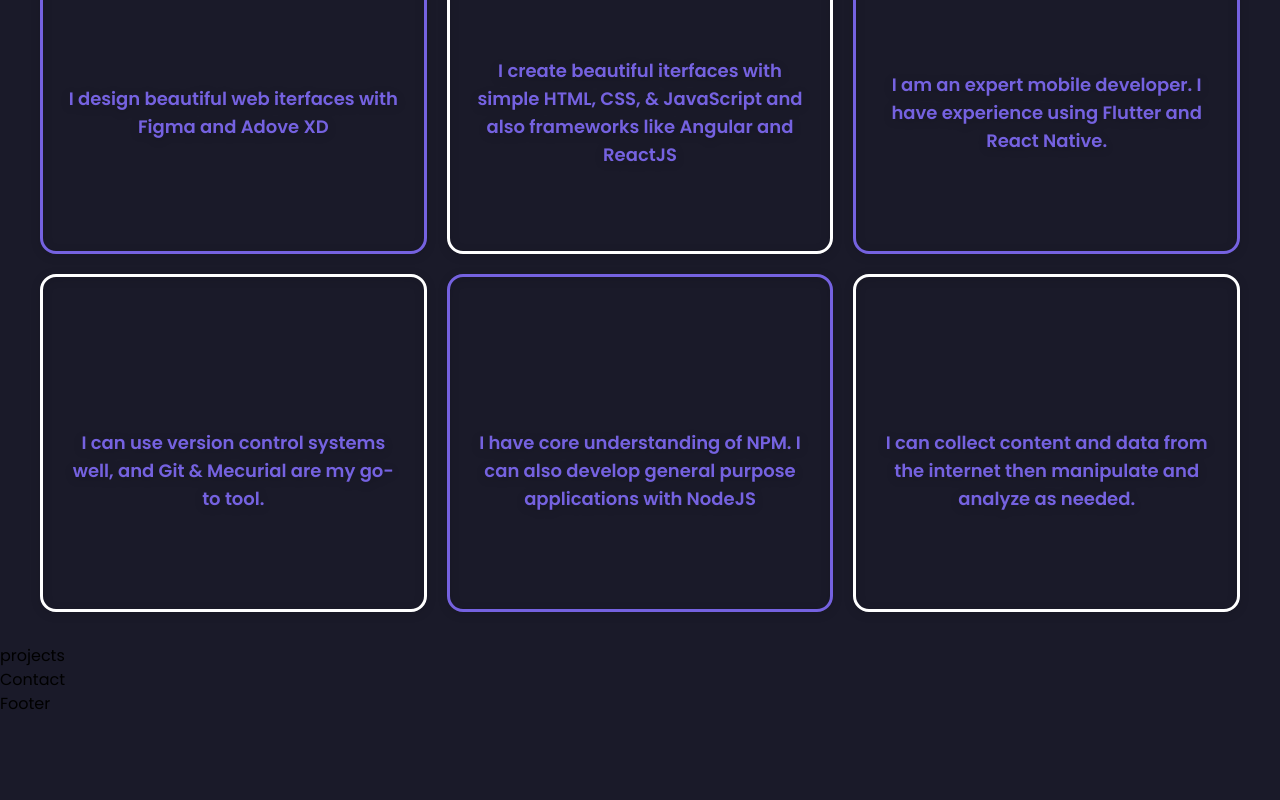
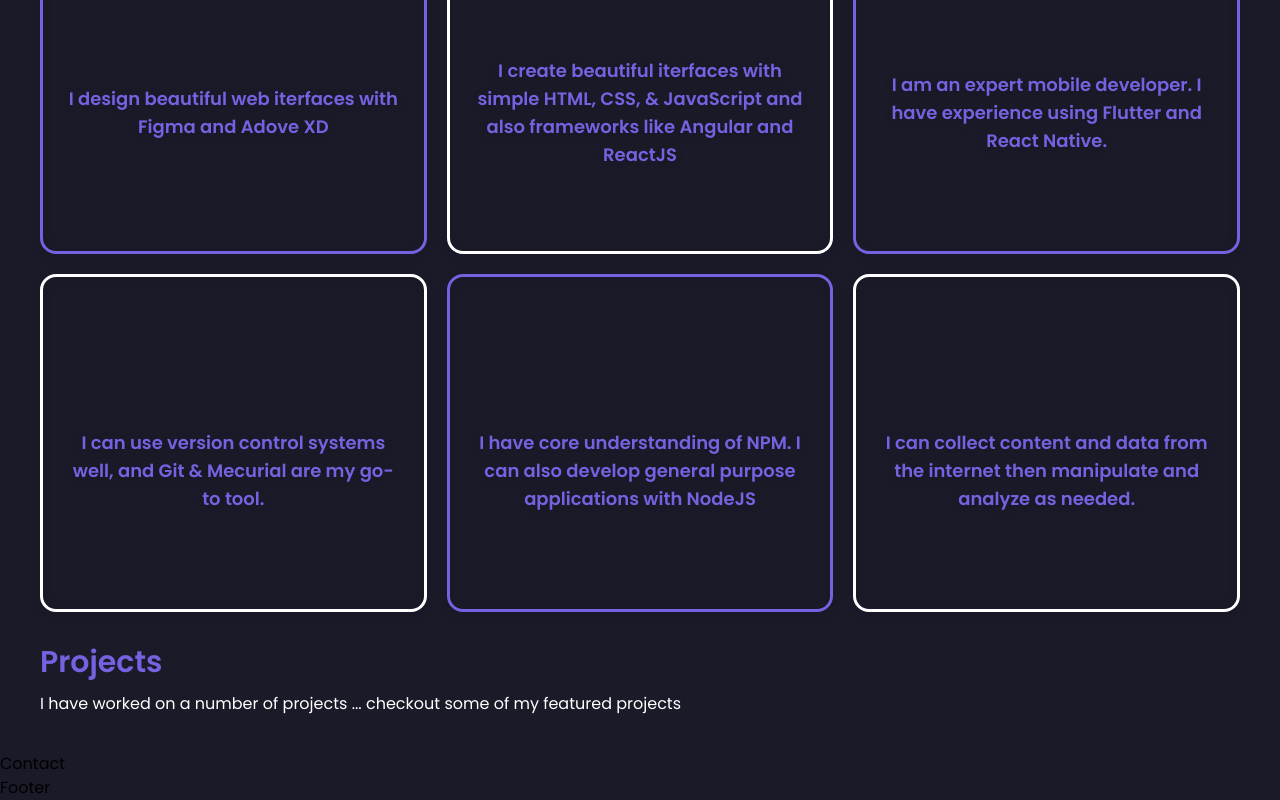
Before and after one commit to preston176/Personal-Portfolio, a React (Vite) app: page / in a window 1280 px wide. Shown: the part 1738-2538 px from the top of the page. Before the commit the page ends 2454 px from the top, so only its background shows below. Built offline with nearby package versions, Linux system fonts and the light colour scheme.

Commit message:
projects text

```diff
--- a/src/components/Projects.jsx
+++ b/src/components/Projects.jsx
@@ -2,8 +2,10 @@ import React from 'react';
 
 const Projects = () => {
   return (
-    <div>
-      projects
+    <div className='px-7 md:px-10 my-8' id='projects'>
+      <h1 className='text-3xl mt-5 text-primary font-semibold'>Projects</h1>
+      <p className='text-white my-2 md:w-2/3 leading-[2]'>I have worked on a number of projects ... checkout some of my featured projects</p>
+      {/* project items */}
     </div>
   );
 };
```
